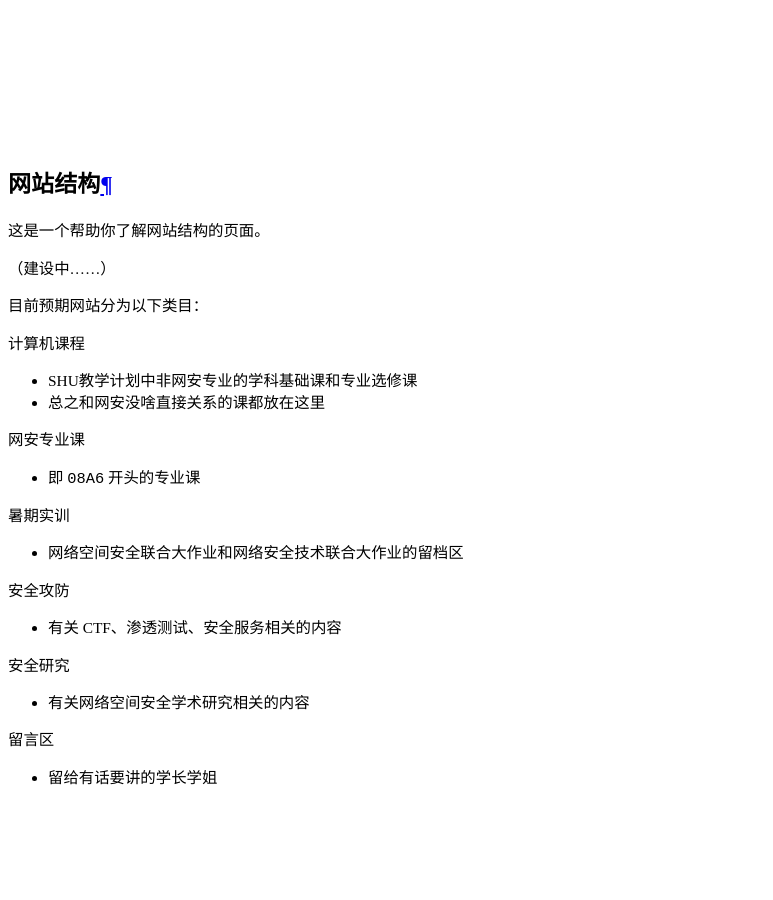
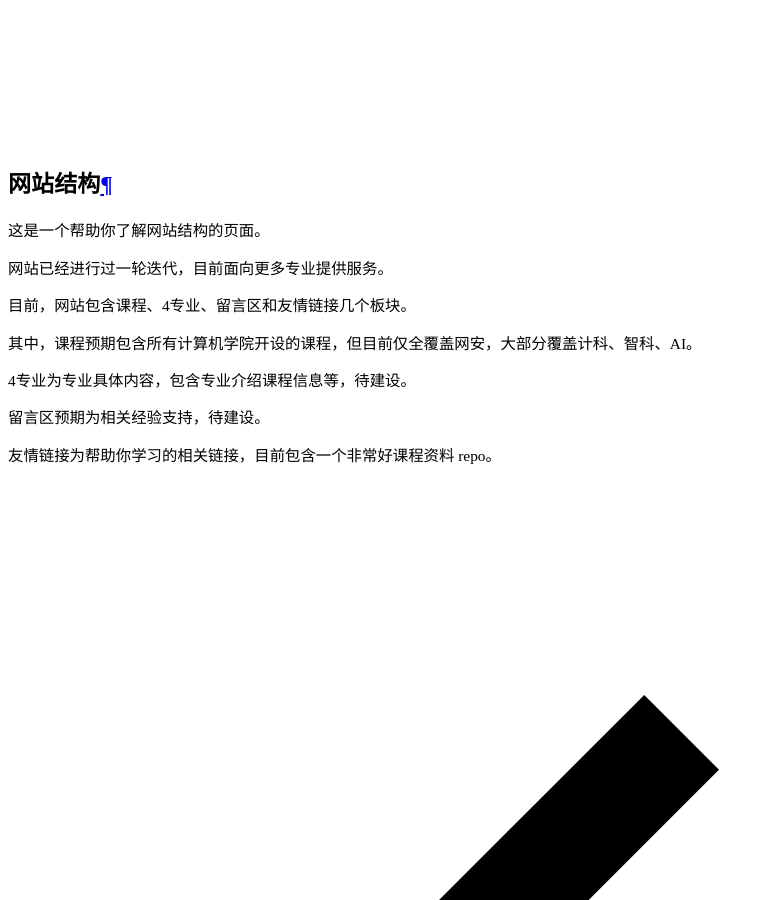
Before and after one commit to shu-cake1salie/SHU-Cyberspace-Security-101, an MkDocs documentation site: the page built from docs/structure.md, in a window 1280 px wide and 900 px high, scrolled down 15204 px. Shown: the whole window, without its empty margins (0-773 px from the left). Built offline with MkDocs 1.6.1 and Material for MkDocs 9.7.7, drawn with Linux system fonts in a browser that asks for light colours; comment, search, counter and statistics services are not loaded.

Commit message:
docs: structure and contribute document update (#18)
* docs: edit structure document

* docs: update contribute document

```diff
--- a/docs/structure.md
+++ b/docs/structure.md
@@ -2,31 +2,14 @@
 
 这是一个帮助你了解网站结构的页面。
 
-（建设中……）
+网站已经进行过一轮迭代，目前面向更多专业提供服务。
 
-目前预期网站分为以下类目：
+目前，网站包含课程、4专业、留言区和友情链接几个板块。
 
-计算机课程
+其中，课程预期包含所有计算机学院开设的课程，但目前仅全覆盖网安，大部分覆盖计科、智科、AI。
 
-  - SHU教学计划中非网安专业的学科基础课和专业选修课
-  - 总之和网安没啥直接关系的课都放在这里
+4专业为专业具体内容，包含专业介绍课程信息等，待建设。
 
-网安专业课
+留言区预期为相关经验支持，待建设。
 
-  - 即 `08A6` 开头的专业课
-
-暑期实训
-
-  - 网络空间安全联合大作业和网络安全技术联合大作业的留档区
-
-安全攻防
-
-  - 有关 CTF、渗透测试、安全服务相关的内容
-
-安全研究
-
-  - 有关网络空间安全学术研究相关的内容
-
-留言区
-
-  - 留给有话要讲的学长学姐
+友情链接为帮助你学习的相关链接，目前包含一个非常好课程资料 repo。
```
Also changed, not shown: docs/contribute.md (+7 -6 lines).
